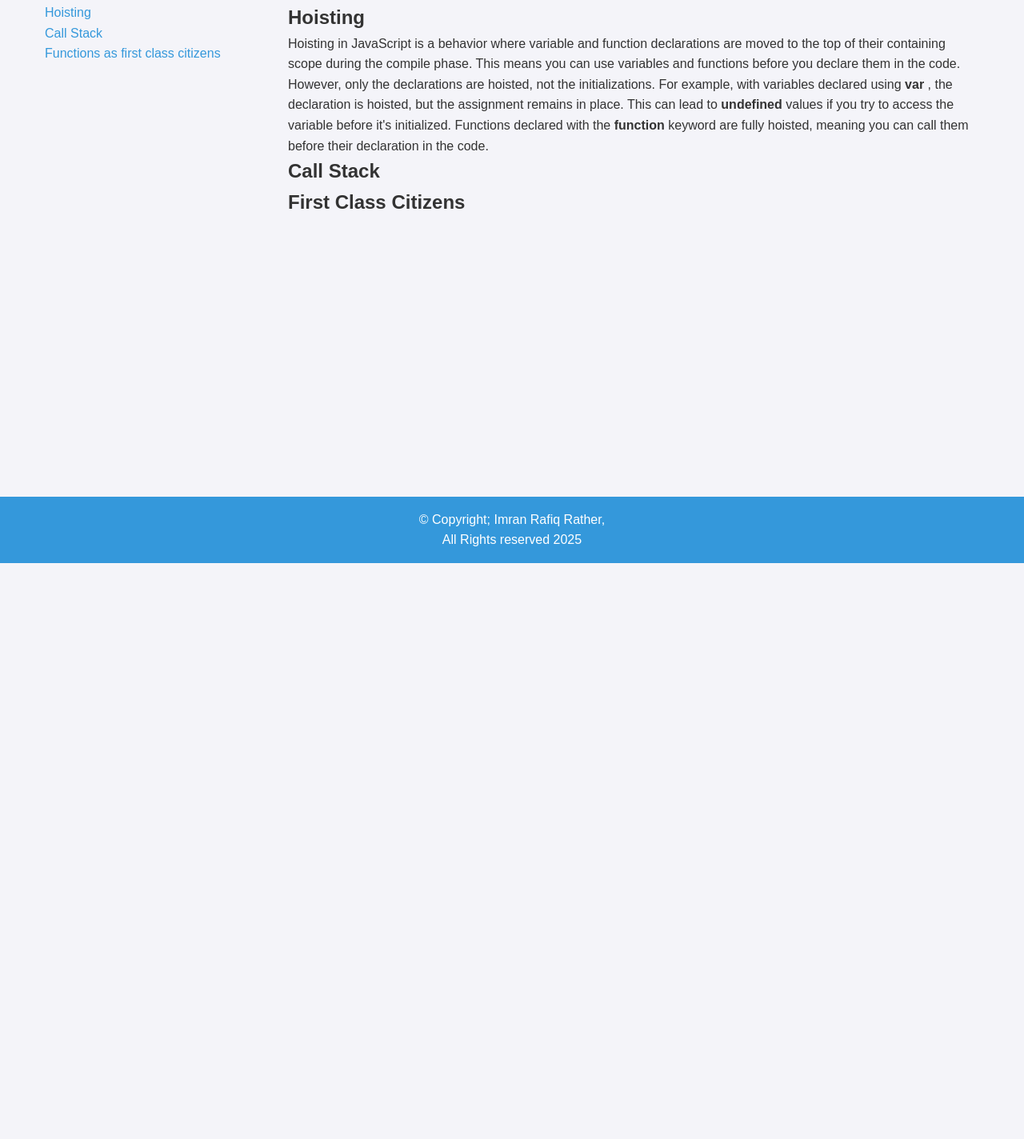
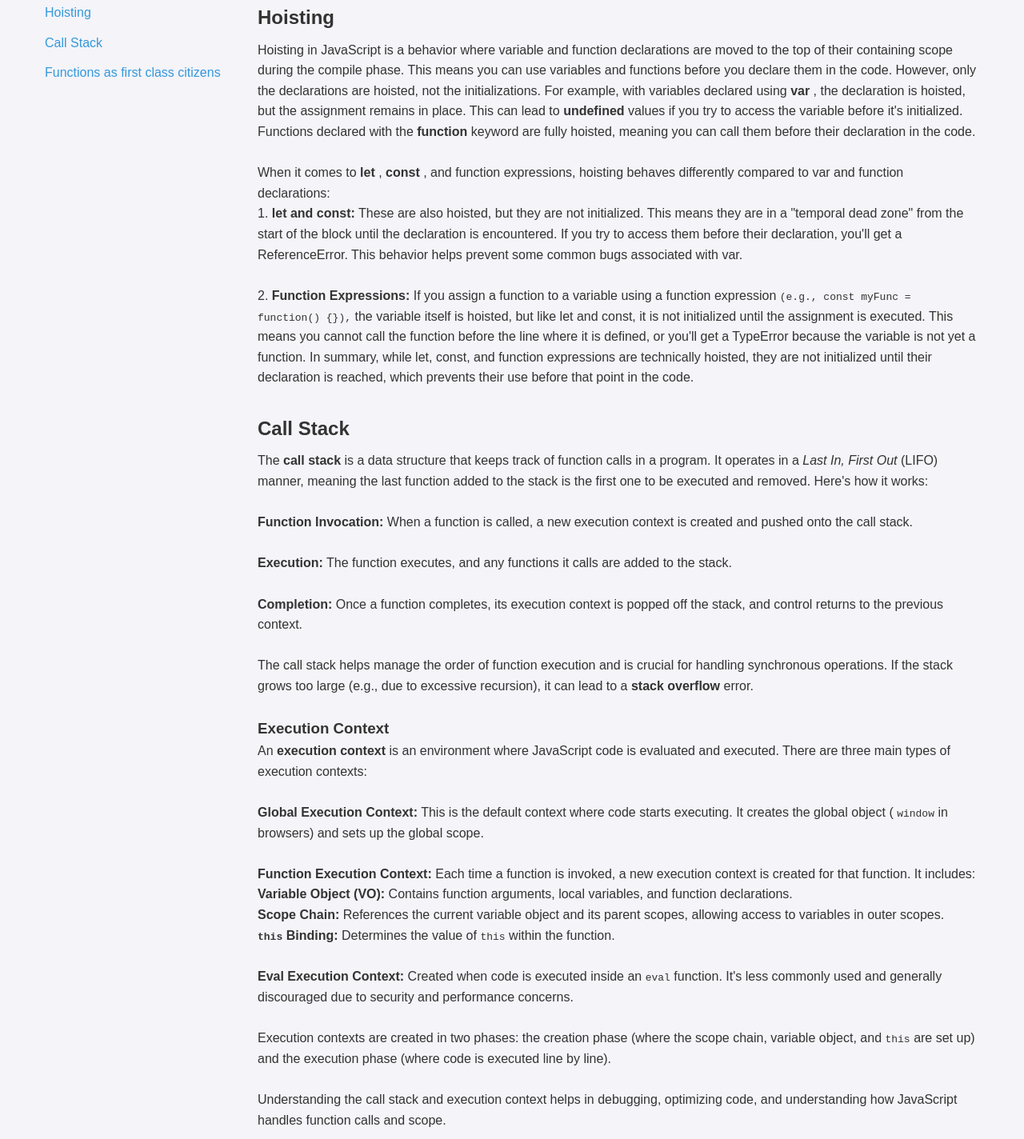
Before and after one commit to emmeiwhite/es6-refresher, a plain HTML site: page index.html in a window 1280 px wide. Shown: the part 96-1520 px from the top of the page at 80% size. Before the commit the page ends 800 px from the top, so only its background shows below. Drawn offline with Linux system fonts and the light colour scheme.

Commit message:
es6-1.7 layout and few topics covered

```diff
--- a/index.html
+++ b/index.html
@@ -16,7 +16,7 @@
     </header>
 
     <main class="main-content">
-      <aside>
+      <aside class="topics">
         <ul>
           <li><a href="#hoisting">Hoisting</a></li>
           <li><a href="#callstack">Call Stack</a></li>
@@ -26,7 +26,7 @@
 
       <section>
         <article id="hoisting">
-          <h2>Hoisting</h2>
+          <h2 class="section-heading">Hoisting</h2>
 
           <p>
             Hoisting in JavaScript is a behavior where variable and function declarations are moved
@@ -43,14 +43,152 @@
             keyword are fully hoisted, meaning you can call them before their declaration in the
             code.
           </p>
+
+          <br />
+
+          <p>
+            When it comes to
+            <strong>let</strong>
+            ,
+            <strong>const</strong>
+            , and function expressions, hoisting behaves differently compared to var and function
+            declarations:
+          </p>
+
+          <ul>
+            <li>
+              1.
+              <strong>let and const:</strong>
+              These are also hoisted, but they are not initialized. This means they are in a
+              "temporal dead zone" from the start of the block until the declaration is encountered.
+              If you try to access them before their declaration, you'll get a ReferenceError. This
+              behavior helps prevent some common bugs associated with var.
+            </li>
+            <br />
+            <li>
+              2.
+              <strong>Function Expressions:</strong>
+              If you assign a function to a variable using a function expression
+              <code>(e.g., const myFunc = function() {}),</code>
+              the variable itself is hoisted, but like let and const, it is not initialized until
+              the assignment is executed. This means you cannot call the function before the line
+              where it is defined, or you'll get a TypeError because the variable is not yet a
+              function. In summary, while let, const, and function expressions are technically
+              hoisted, they are not initialized until their declaration is reached, which prevents
+              their use before that point in the code.
+            </li>
+          </ul>
         </article>
 
+        <!-- call stack -->
         <article id="callstack">
-          <h2>Call Stack</h2>
+          <h2 class="section-heading">Call Stack</h2>
+          <p>
+            The
+            <strong>call stack</strong>
+            is a data structure that keeps track of function calls in a program. It operates in a
+            <em>Last In, First Out</em>
+            (LIFO) manner, meaning the last function added to the stack is the first one to be
+            executed and removed. Here's how it works:
+          </p>
+          <br />
+          <ul>
+            <li>
+              <strong>Function Invocation:</strong>
+              When a function is called, a new execution context is created and pushed onto the call
+              stack.
+            </li>
+            <br />
+            <li>
+              <strong>Execution:</strong>
+              The function executes, and any functions it calls are added to the stack.
+            </li>
+            <br />
+            <li>
+              <strong>Completion:</strong>
+              Once a function completes, its execution context is popped off the stack, and control
+              returns to the previous context.
+            </li>
+          </ul>
+
+          <br />
+          <p>
+            The call stack helps manage the order of function execution and is crucial for handling
+            synchronous operations. If the stack grows too large (e.g., due to excessive recursion),
+            it can lead to a
+            <strong>stack overflow</strong>
+            error.
+          </p>
+          <br />
+          <h3>Execution Context</h3>
+          <p>
+            An
+            <strong>execution context</strong>
+            is an environment where JavaScript code is evaluated and executed. There are three main
+            types of execution contexts:
+          </p>
+
+          <br />
+          <ul>
+            <li>
+              <strong>Global Execution Context:</strong>
+              This is the default context where code starts executing. It creates the global object
+              (
+              <code>window</code>
+              in browsers) and sets up the global scope.
+            </li>
+            <br />
+            <li>
+              <strong>Function Execution Context:</strong>
+              Each time a function is invoked, a new execution context is created for that function.
+              It includes:
+              <ul>
+                <li>
+                  <strong>Variable Object (VO):</strong>
+                  Contains function arguments, local variables, and function declarations.
+                </li>
+                <li>
+                  <strong>Scope Chain:</strong>
+                  References the current variable object and its parent scopes, allowing access to
+                  variables in outer scopes.
+                </li>
+                <li>
+                  <strong>
+                    <code>this</code>
+                    Binding:
+                  </strong>
+                  Determines the value of
+                  <code>this</code>
+                  within the function.
+                </li>
+              </ul>
+            </li>
+            <br />
+            <li>
+              <strong>Eval Execution Context:</strong>
+              Created when code is executed inside an
+              <code>eval</code>
+              function. It's less commonly used and generally discouraged due to security and
+              performance concerns.
+            </li>
+          </ul>
+
+          <br />
+          <p>
+            Execution contexts are created in two phases: the creation phase (where the scope chain,
+            variable object, and
+            <code>this</code>
+            are set up) and the execution phase (where code is executed line by line).
+          </p>
+          <br />
+          <p>
+            Understanding the call stack and execution context helps in debugging, optimizing code,
+            and understanding how JavaScript handles function calls and scope.
+          </p>
         </article>
 
         <article id="first-class-citizens">
-          <h2>First Class Citizens</h2>
+          <h2 class="section-heading">First Class Citizens</h2>
         </article>
       </section>
     </main>
--- a/style.css
+++ b/style.css
@@ -34,19 +34,19 @@ header {
 }
 
 .main-content {
-  display: flex;
+  display: grid;
   max-width: var(--max-width);
   margin: 0 auto;
   padding: var(--padding);
+  column-gap: 1rem;
+  grid-template-columns: minmax(200px, 250px) 1fr;
 }
 
 aside {
-  flex: 1;
-  padding-right: var(--padding);
+  width: 250px;
 }
 
 section {
-  flex: 3;
 }
 
 ul {
@@ -67,7 +67,24 @@ footer {
   color: white;
   text-align: center;
   padding: var(--padding);
-  position: fixed;
+  /* position: fixed; */
   width: 100%;
   bottom: 0;
 }
+
+article:not(:last-child) {
+  margin-bottom: 2rem;
+}
+/* section headings */
+.section-heading {
+  margin-bottom: 0.5rem;
+}
+/* sidebar */
+.topics ul {
+  display: grid;
+  row-gap: 0.75rem;
+}
+
+.topics a {
+  font-size: 1rem;
+}
```
